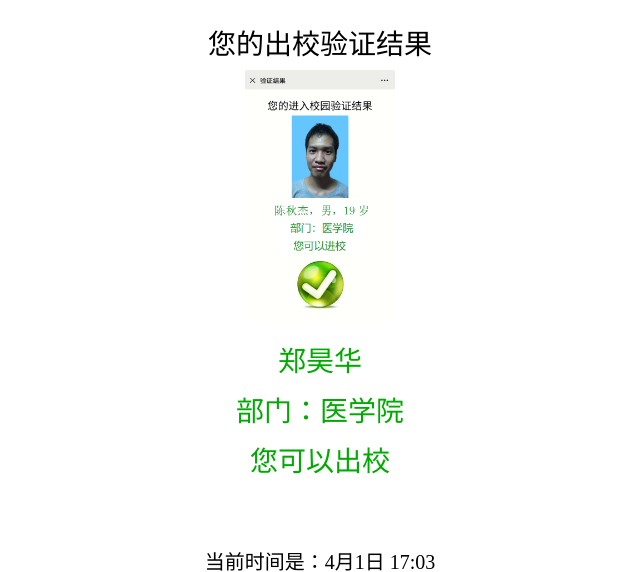
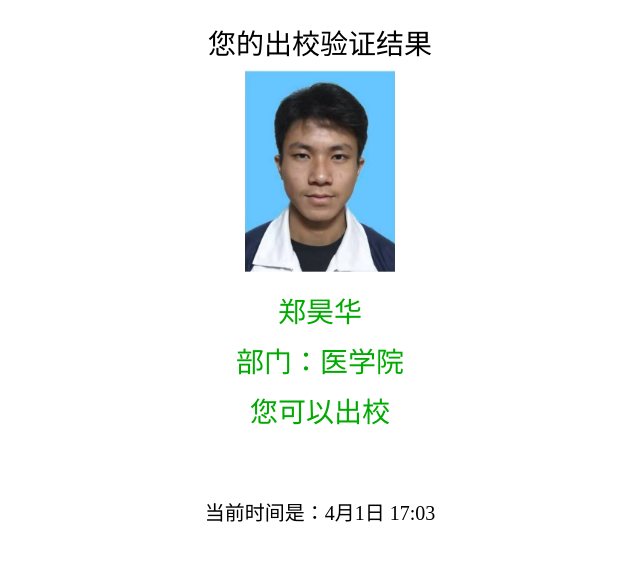
Before and after one commit to 136ytr/ylrtest, a Flask app: page /zhh_out in a window 1280 px wide. Shown: the top 572 px of the page, without its empty margins (320-960 px from the left). Run offline with Flask 2, Linux system fonts and the light colour scheme.

Commit message:
Update zhh_out.html

```diff
--- a/templates/zhh_out.html
+++ b/templates/zhh_out.html
@@ -42,7 +42,7 @@
 
 <div  style="color:#00AA00;">                                   <!-- 下面的一大段网址就是你的图片信息 -->
 
-	<div><img id="headerPhoto" style="max-width:150px" src={{url_for('static',filename="c12.png")}}></div>
+	<div><img id="headerPhoto" style="max-width:150px" src={{url_for('static',filename="zhh.jpg")}}></div>
 
     <span >郑昊华</span><!-- 个人信息 -->
 
```
